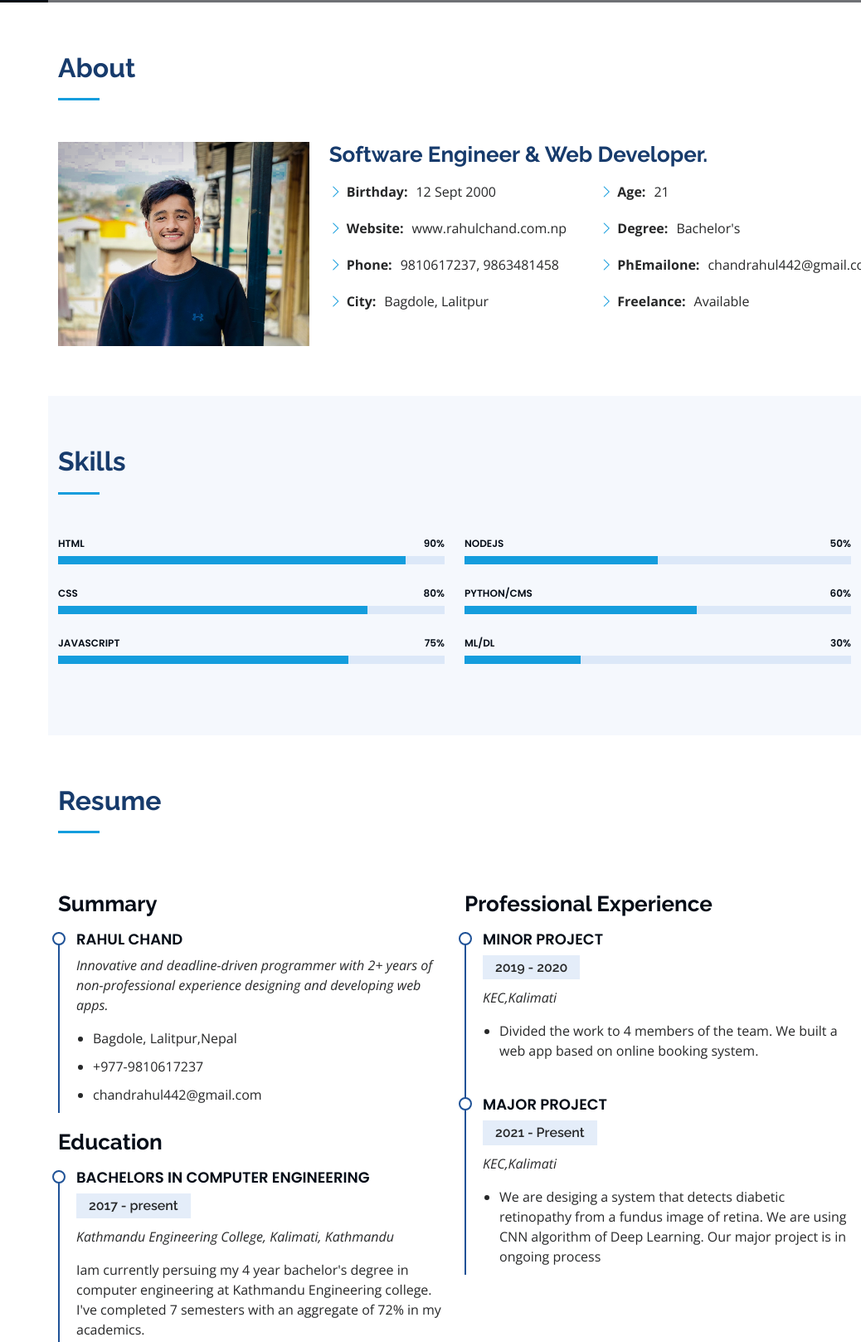
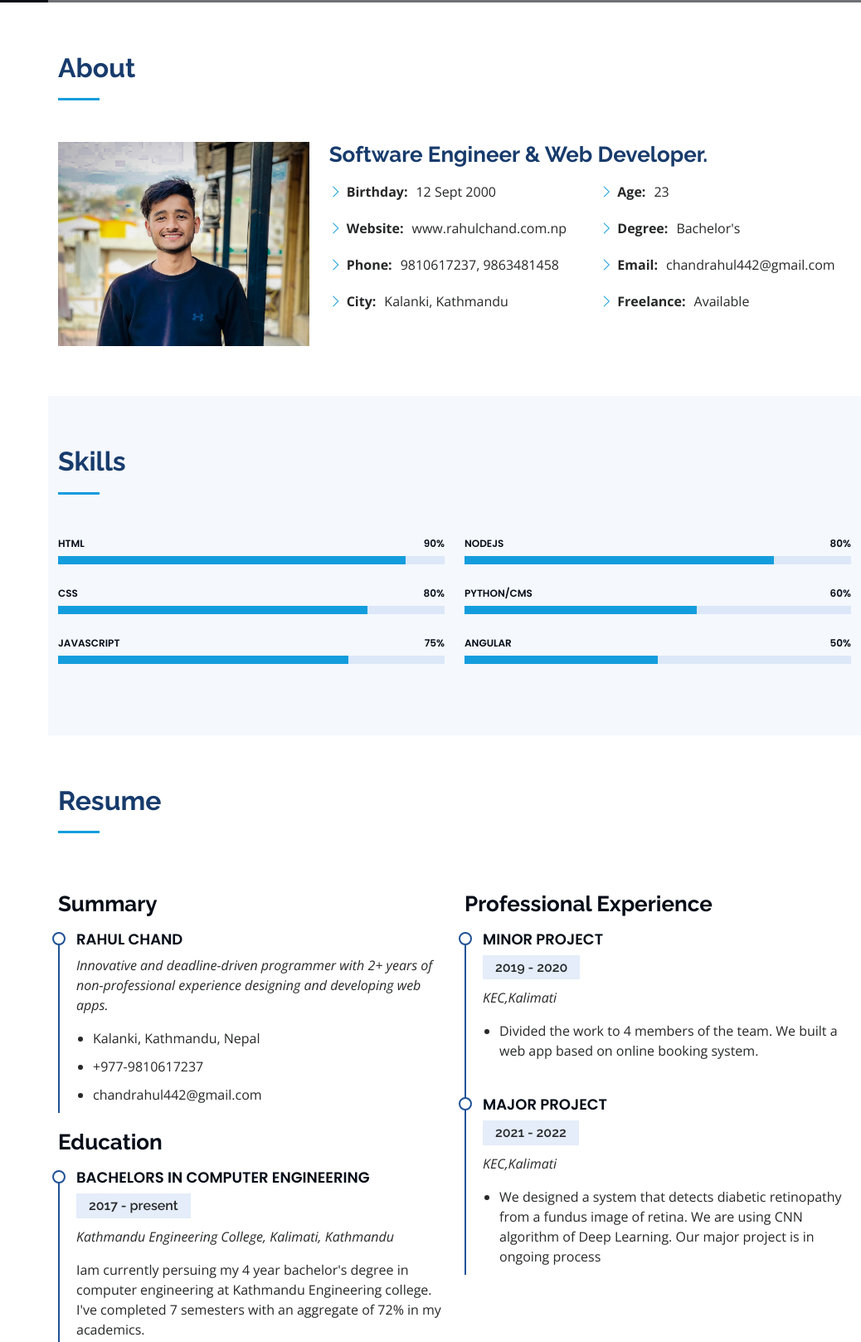
Before and after one commit to rahulchand18/rahul-karn-protfolio, a plain HTML site: page index.html in a window 1280 px wide. Shown: the part 797-2414 px from the top of the page at 83% size, without its empty margins (242-1280 px from the left). Drawn offline with nearby package versions, Linux system fonts and the light colour scheme; grey boxes are pictures that could not be loaded.

Commit message:
updated some values

```diff
--- a/index.html
+++ b/index.html
@@ -71,13 +71,11 @@
 
   <main id="main">
 
-    <!-- ======= About Section ======= -->
     <section id="about" class="about">
       <div class="container">
 
         <div class="section-title">
           <h2>About</h2>
-          <!-- <p>Magnam dolores commodi suscipit. Necessitatibus eius consequatur ex aliquid fuga eum quidem. Sit sint consectetur velit. Quisquam quos quisquam cupiditate. Et nemo qui impedit suscipit alias ea. Quia fugiat sit in iste officiis commodi quidem hic quas.</p> -->
         </div>
 
         <div class="row">
@@ -87,8 +85,6 @@
           <div class="col-lg-8 pt-4 pt-lg-0 content" data-aos="fade-left">
             <h3>Software Engineer &amp; Web Developer.</h3>
             <p class="fst-italic">
-              <!-- Lorem ipsum dolor sit amet, consectetur adipiscing elit, sed do eiusmod tempor incididunt ut labore et dolore -->
-              <!-- magna aliqua. -->
             </p>
             <div class="row">
               <div class="col-lg-6">
@@ -96,14 +92,14 @@
                   <li><i class="bi bi-chevron-right"></i> <strong>Birthday:</strong> <span>12 Sept 2000</span></li>
                   <li><i class="bi bi-chevron-right"></i> <strong>Website:</strong> <span>www.rahulchand.com.np</span></li>
                   <li><i class="bi bi-chevron-right"></i> <strong>Phone:</strong> <span>9810617237, 9863481458</span></li>
-                  <li><i class="bi bi-chevron-right"></i> <strong>City:</strong> <span>Bagdole, Lalitpur</span></li>
+                  <li><i class="bi bi-chevron-right"></i> <strong>City:</strong> <span>Kalanki, Kathmandu</span></li>
                 </ul>
               </div>
               <div class="col-lg-6">
                 <ul>
-                  <li><i class="bi bi-chevron-right"></i> <strong>Age:</strong> <span>21</span></li>
+                  <li><i class="bi bi-chevron-right"></i> <strong>Age:</strong> <span>23</span></li>
                   <li><i class="bi bi-chevron-right"></i> <strong>Degree:</strong> <span>Bachelor's</span></li>
-                  <li><i class="bi bi-chevron-right"></i> <strong>PhEmailone:</strong> <span>chandrahul442@gmail.com</span></li>
+                  <li><i class="bi bi-chevron-right"></i> <strong>Email:</strong> <span>chandrahul442@gmail.com</span></li>
                   <li><i class="bi bi-chevron-right"></i> <strong>Freelance:</strong> <span>Available</span></li>
                 </ul>
               </div>
@@ -155,9 +151,9 @@
           <div class="col-lg-6" data-aos="fade-up" data-aos-delay="100">
 
             <div class="progress">
-              <span class="skill">Nodejs <i class="val">50%</i></span>
+              <span class="skill">Nodejs <i class="val">80%</i></span>
               <div class="progress-bar-wrap">
-                <div class="progress-bar" role="progressbar" aria-valuenow="50" aria-valuemin="0" aria-valuemax="100"></div>
+                <div class="progress-bar" role="progressbar" aria-valuenow="80" aria-valuemin="0" aria-valuemax="100"></div>
               </div>
             </div>
 
@@ -169,9 +165,9 @@
             </div>
 
             <div class="progress">
-              <span class="skill">ML/DL <i class="val">30%</i></span>
+              <span class="skill">Angular <i class="val">50%</i></span>
               <div class="progress-bar-wrap">
-                <div class="progress-bar" role="progressbar" aria-valuenow="30" aria-valuemin="0" aria-valuemax="100"></div>
+                <div class="progress-bar" role="progressbar" aria-valuenow="50" aria-valuemin="0" aria-valuemax="100"></div>
               </div>
             </div>
 
@@ -188,7 +184,6 @@
 
         <div class="section-title">
           <h2>Resume</h2>
-          <!-- <p>Magnam dolores commodi suscipit. Necessitatibus eius consequatur ex aliquid fuga eum quidem. Sit sint consectetur velit. Quisquam quos quisquam cupiditate. Et nemo qui impedit suscipit alias ea. Quia fugiat sit in iste officiis commodi quidem hic quas.</p> -->
         </div>
 
         <div class="row">
@@ -198,7 +193,7 @@
               <h4>Rahul Chand</h4>
               <p><em>Innovative and deadline-driven programmer with 2+ years of non-professional experience designing and developing web apps.</em></p>
               <ul>
-                <li>Bagdole, Lalitpur,Nepal</li>
+                <li>Kalanki, Kathmandu, Nepal</li>
                 <li>+977-9810617237</li>
                 <li>chandrahul442@gmail.com</li>
               </ul>
@@ -243,10 +238,10 @@
             </div>
             <div class="resume-item">
               <h4>Major Project</h4>
-              <h5>2021 - Present</h5>
+              <h5>2021 - 2022</h5>
               <p><em>KEC,Kalimati </em></p>
               <ul>
-                <li>We are desiging a system that detects diabetic retinopathy from a fundus image of retina. We are using CNN algorithm of Deep Learning. Our major project is in ongoing process</li>
+                <li>We designed a system that detects diabetic retinopathy from a fundus image of retina. We are using CNN algorithm of Deep Learning. Our major project is in ongoing process</li>
 
               </ul>
             </div>
@@ -257,7 +252,6 @@
     </section><!-- End Resume Section -->
 
 
-    <!-- </section>End Portfolio Section -->
 
     <!-- ======= Services Section ======= -->
     <section id="services" class="services">
```
